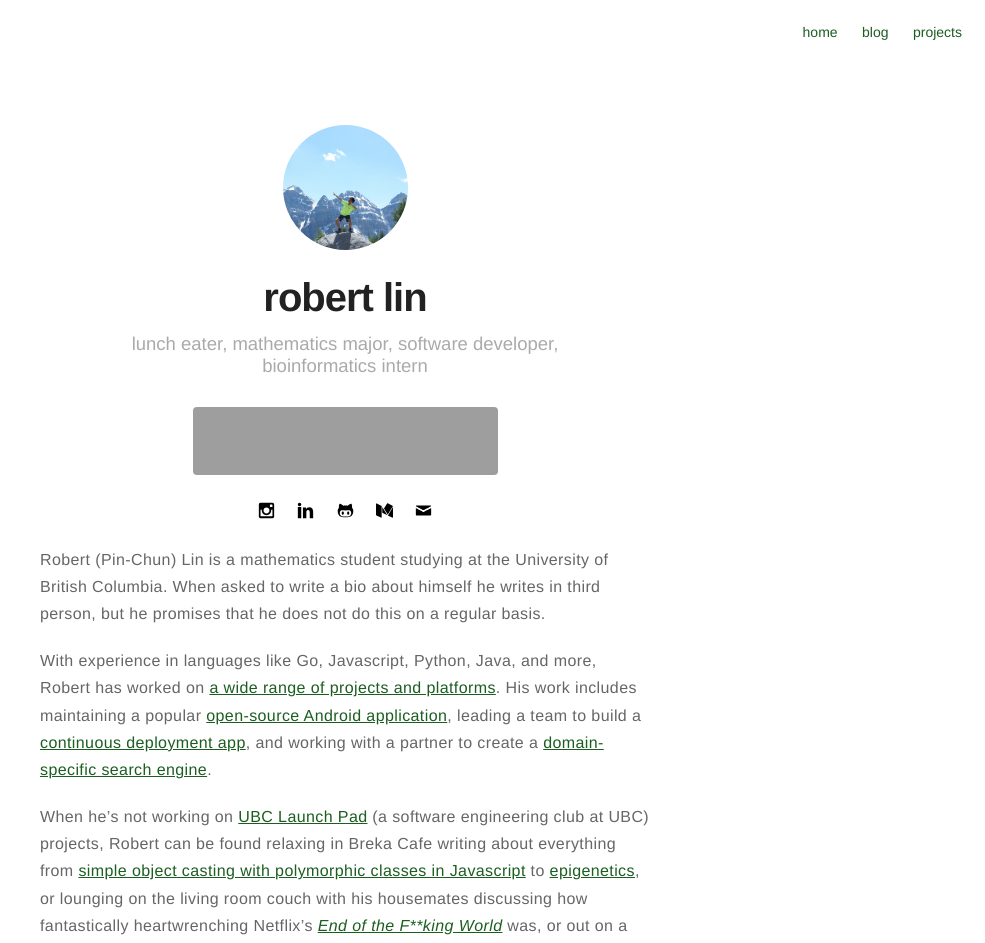
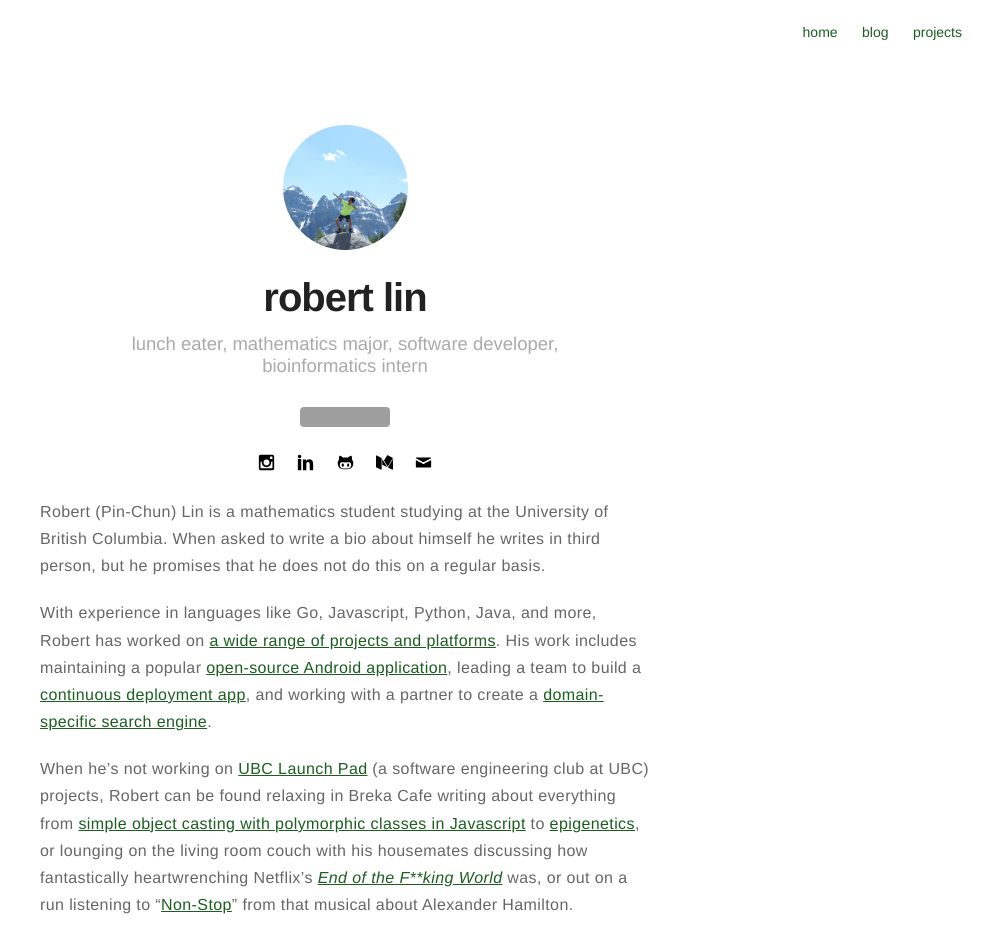
Before and after one commit to bobheadxi/bobheadxi.github.io, a Jekyll site: the page built from about.md, in a window 1280 px wide. Shown: the top 943 px of the page, without its empty margins (295-1280 px from the left). Built offline with Jekyll 4.4.1, drawn with Linux system fonts in a browser that asks for light colours; grey boxes are pictures that could not be loaded.

Commit message:
Fix about page icon scaling

```diff
--- a/_sass/pages/page.sass
+++ b/_sass/pages/page.sass
@@ -7,6 +7,5 @@
 
 .about
     img
-        width: 50%
         margin: 0 auto
         display: block
```
